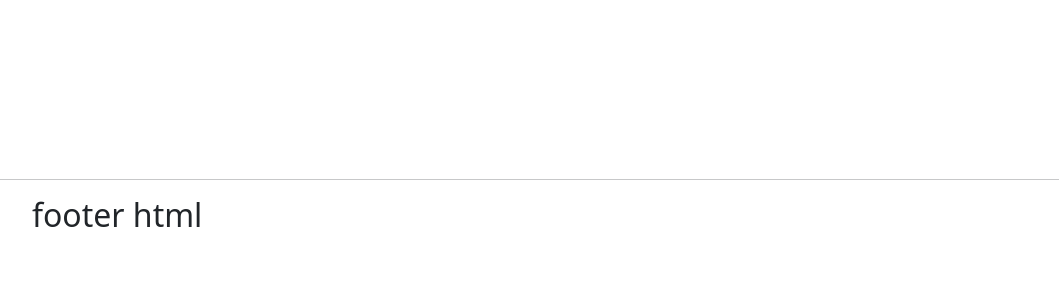
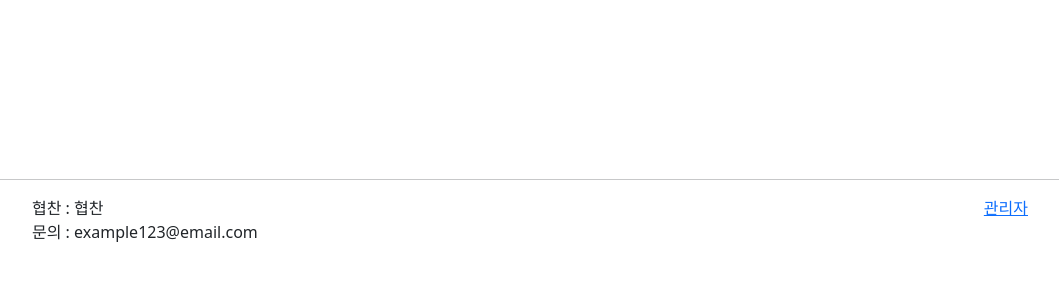
Before and after one commit to chaewoniiii/Chatbot_Project, a Django app: page / in a window 1280 px wide. Shown: the part 406-706 px from the top of the page, without its empty margins (110-1169 px from the left). Run offline with Django 4.2, Linux system fonts and the light colour scheme; data that the repository does not hold is empty; some libraries are stand-ins or nearby versions.

Commit message:
푸터 틀

```diff
--- a/Chatbot_Web/web/templates/footer.html
+++ b/Chatbot_Web/web/templates/footer.html
@@ -1,6 +1,12 @@
 {% extends "base.html" %}
 {% block header %}
     <div class="container px-lg-5">
-        <h2>footer html</h2>
+        <nav>
+            <div style="float: right;"><a href="#">관리자</a></div>
+        </nav>
+        <p>
+            <span>협찬 : 협찬</span><br>
+            <span>문의 : example123@email.com</span>
+        </p>
     </div>
 {% endblock %}
```
